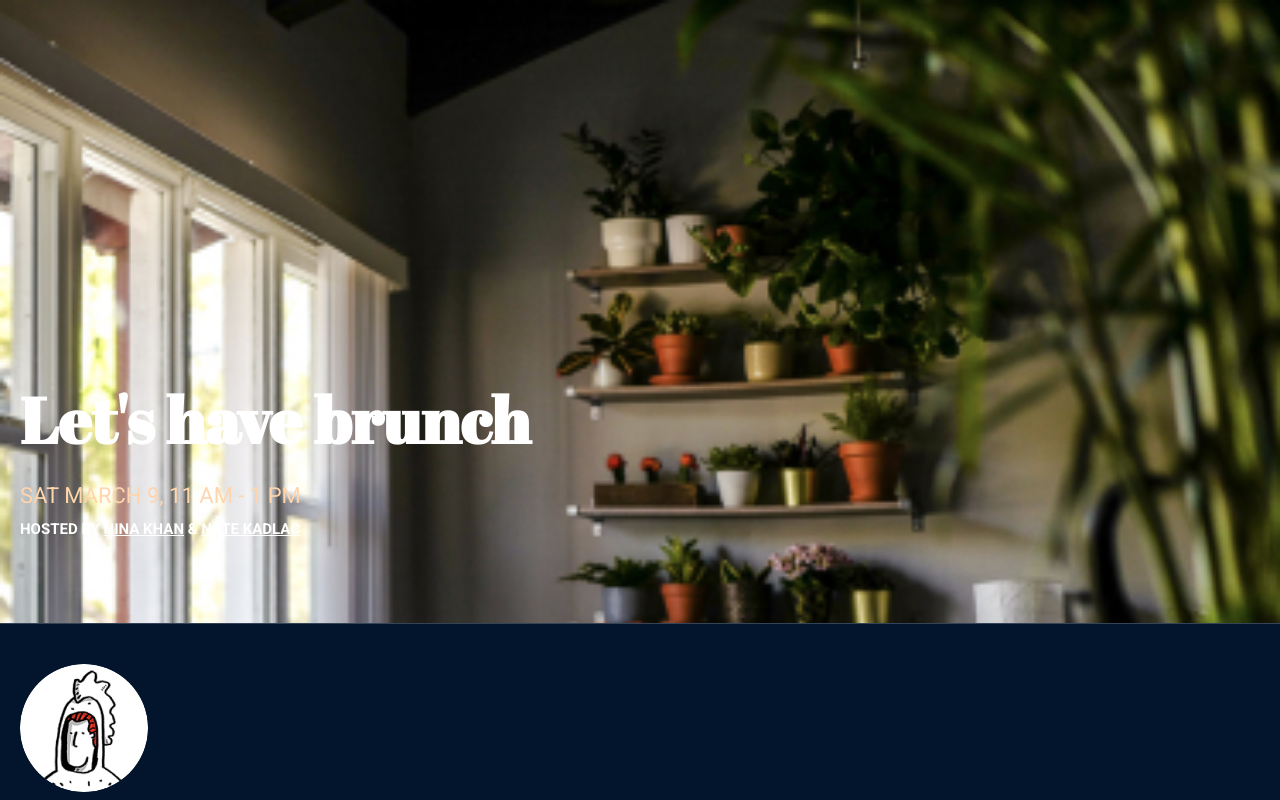
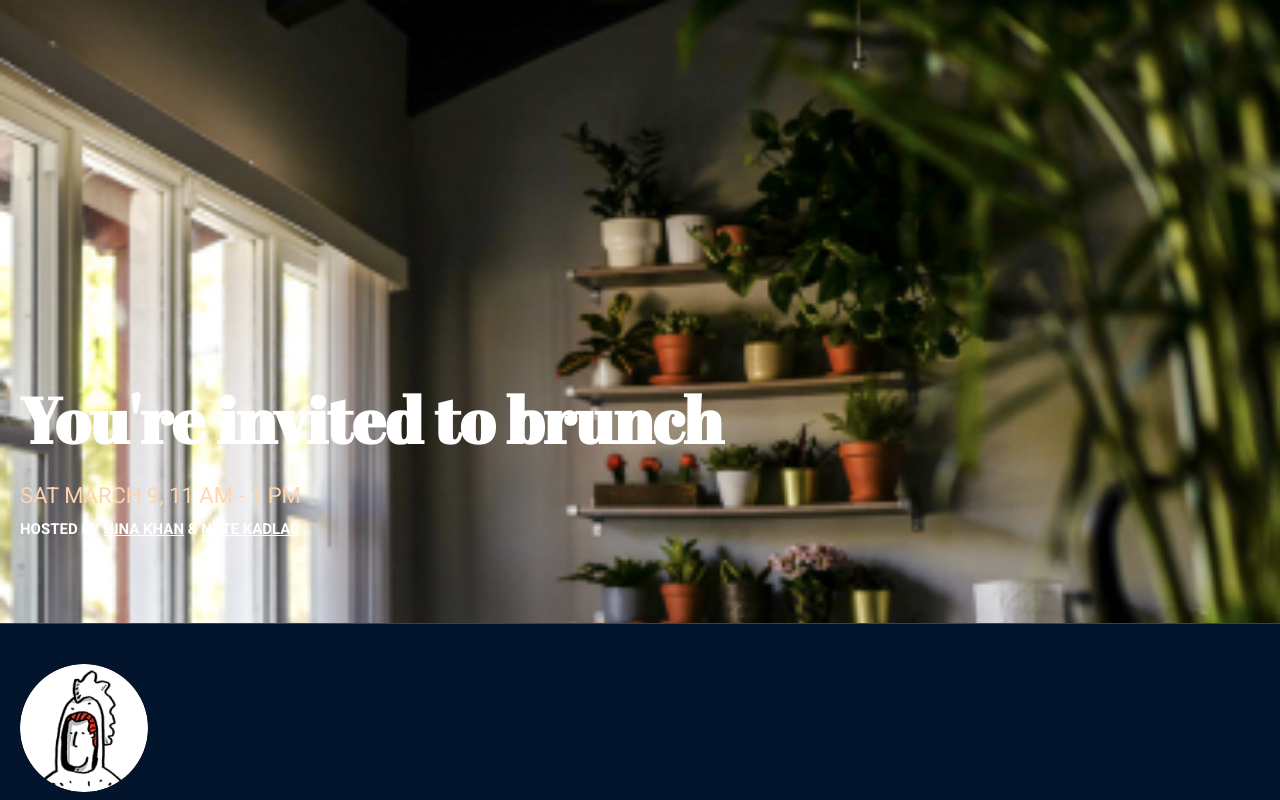
Before and after one commit to nkadlac/getbrunchnow, a plain HTML site: page index.html in a window 1280 px wide. Shown: the top 800 px of the page. Drawn offline with nearby package versions, Linux system fonts and the light colour scheme; a script that the page names is missing.

Commit message:
edited copy

```diff
--- a/index.html
+++ b/index.html
@@ -17,7 +17,7 @@
 
 <body>
     <section class="main">
-      <h1 class="title">Let's have brunch</h1>
+      <h1 class="title">You're invited to brunch</h1>
       <span class="dates">Sat March 9, 11 AM - 1 PM</span><br />
       <span class="hosts">HOSTED BY <a href="http://instagram.com/mizzhk">Hina Khan</a> & <a href="http://instagram.com/nkadlac">Nate Kadlac</a></span>
     </section>
```
